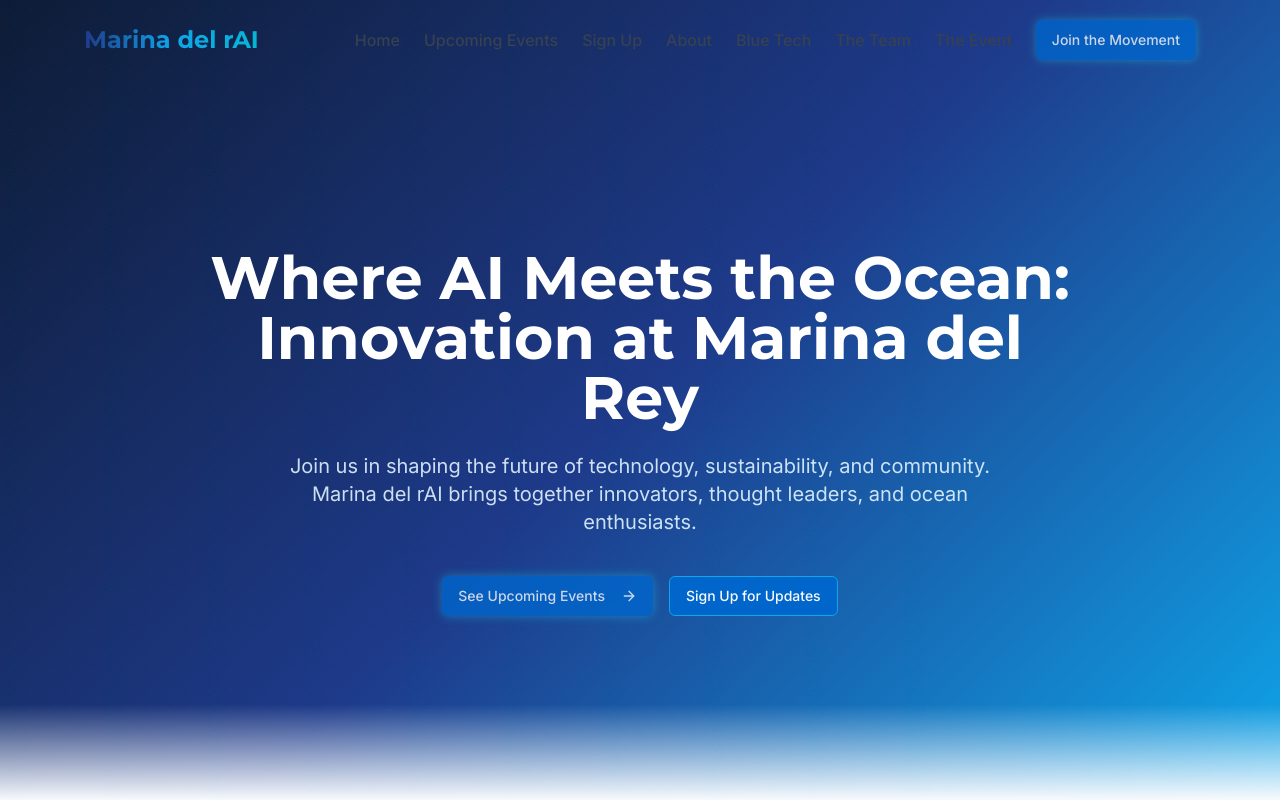
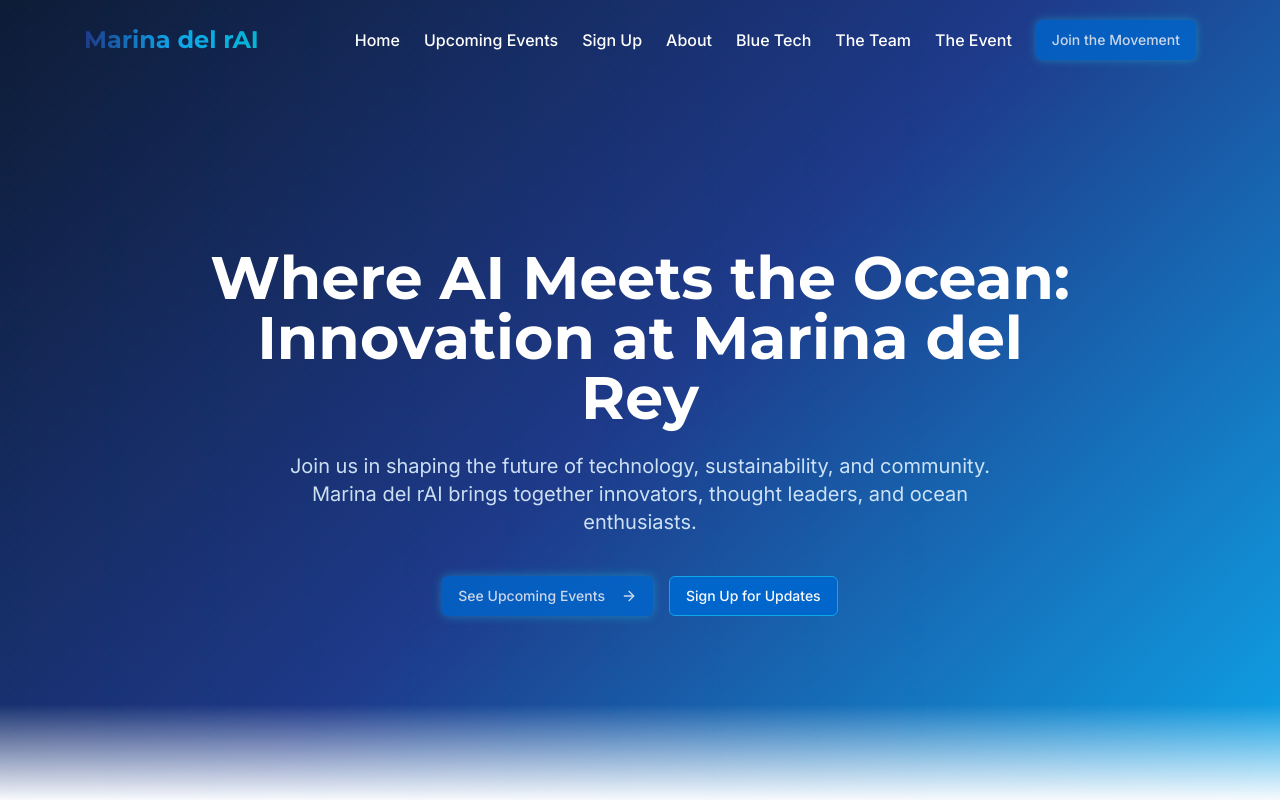
Before and after one commit to Andrewfights/marina-del-ai-flow, a React (Vite) app: page / in a window 1280 px wide. Shown: the top 800 px of the page. Built offline with nearby package versions, Linux system fonts and the light colour scheme.

Commit message:
Update Navbar link colors
Change the color of the top navigation links to white.

```diff
--- a/src/components/Navbar.tsx
+++ b/src/components/Navbar.tsx
@@ -57,7 +57,7 @@ const Navbar = () => {
               <a
                 key={link.name}
                 href={link.href}
-                className="font-medium text-gray-700 dark:text-gray-200 hover:text-marina-teal dark:hover:text-marina-cyan transition-colors duration-300"
+                className="font-medium text-white hover:text-marina-cyan transition-colors duration-300"
               >
                 {link.name}
               </a>
@@ -71,7 +71,7 @@ const Navbar = () => {
           <div className="md:hidden">
             <button
               onClick={() => setIsMenuOpen(!isMenuOpen)}
-              className="text-gray-700 dark:text-gray-200 hover:text-marina-teal dark:hover:text-marina-cyan focus:outline-none"
+              className="text-white hover:text-marina-cyan focus:outline-none"
             >
               {isMenuOpen ? (
                 <X className="h-6 w-6" />
```
